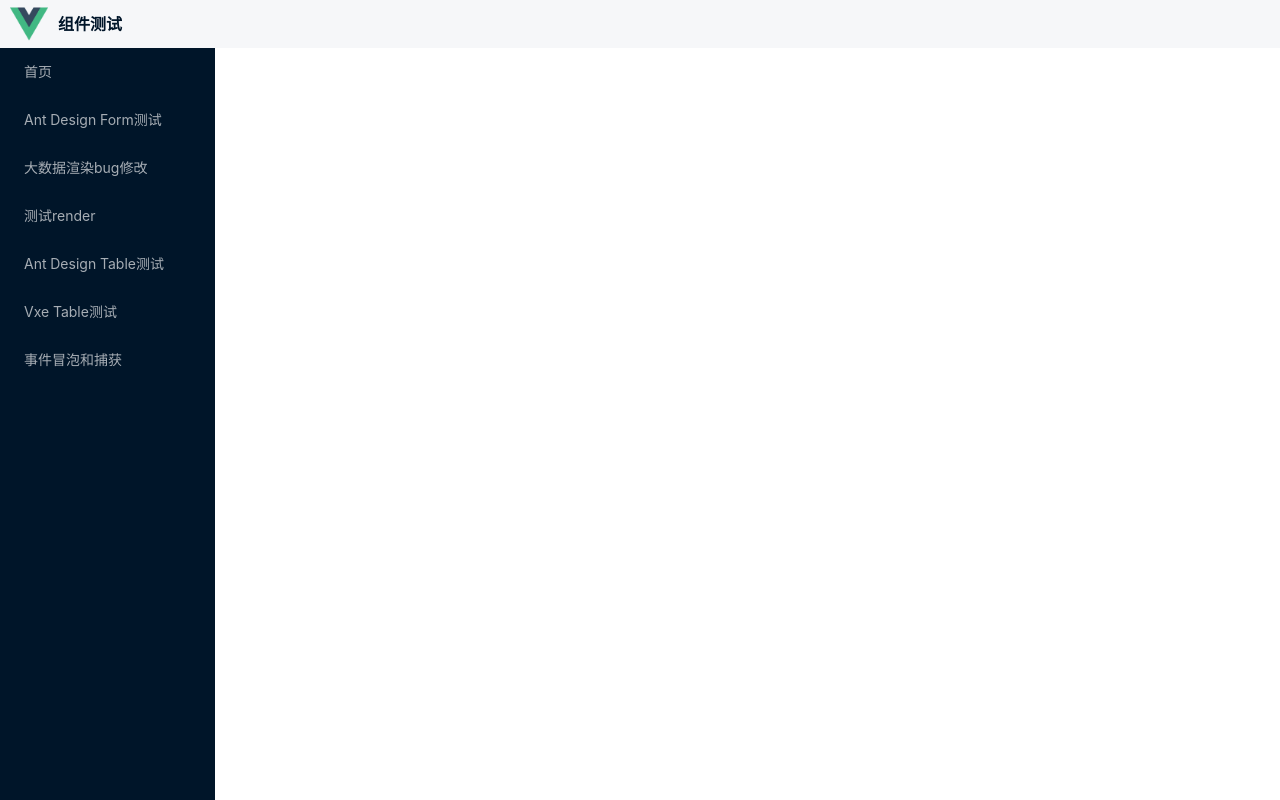
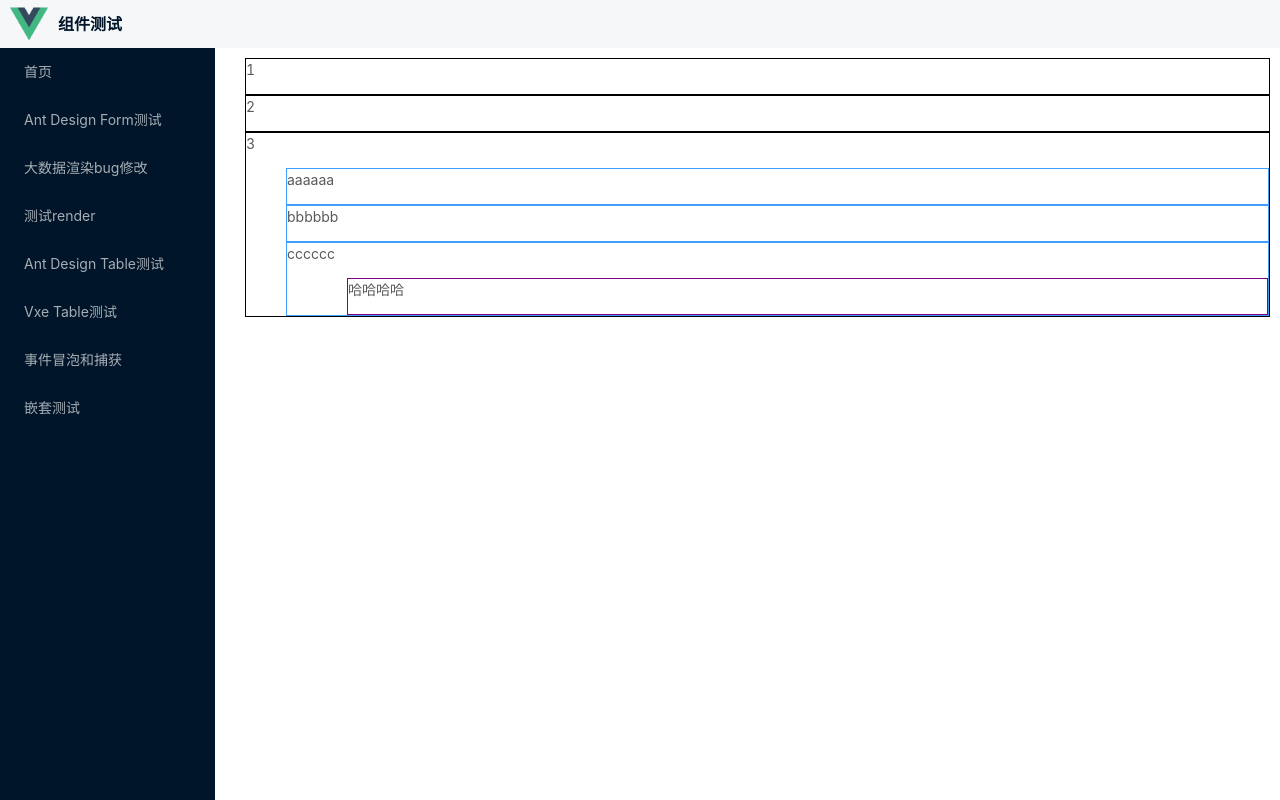
Before and after one commit to jade-liu/vue-antd-admin, a Vue app: page /nestedTest in a window 1280 px wide. Built offline with nearby package versions, Linux system fonts and the light colour scheme; what vxe-table would draw is missing.

Commit message:
新增测试内容

```diff
--- /dev/null
+++ b/src/components/Nested/index.vue
@@ -0,0 +1,42 @@
+<!--
+* @Name：嵌套
+* @Author: 刘玉
+* @Date: 2022-03-17 15:32:18
+* @Last Modified by: 刘玉
+* @Last Modified time: 2022-03-17 15:32:18
+-->
+<template>
+  <div>
+    <div
+      v-for="el in tasks"
+      :key="el.name"
+      :style="{ marginLeft: el.marginLeft, border: el.border }"
+    >
+      <p>{{ el.name }}</p>
+      <Nested :tasks="el.tasks" />
+    </div>
+  </div>
+</template>
+
+<script>
+export default {
+  name: "Nested",
+  components: {},
+  data() {
+    return {};
+  },
+  props: ["tasks"],
+  computed: {},
+  watch: {},
+  created() {
+    //
+  },
+  mounted() {
+    //
+  },
+  methods: {},
+};
+</script>
+<style lang="scss" scoped>
+//
+</style>
--- a/src/router/index.js
+++ b/src/router/index.js
@@ -64,6 +64,14 @@ const routes = [
       name: "事件冒泡和捕获",
     },
   },
+  {
+    path: "/nestedTest",
+    name: "NestedTest",
+    component: () => import("@/views/NestedTest/index.vue"),
+    meta: {
+      name: "嵌套测试",
+    },
+  },
 ];
 
 const router = new Router({
--- a/src/views/AntdForm/index.vue
+++ b/src/views/AntdForm/index.vue
@@ -50,13 +50,14 @@ export default {
     },
   },
   created() {
-    console.log('============', this.$form)
+    console.log("============", this.$form);
     this.form = this.$form.createForm(this, {
       onFieldsChange: (_, changedFields) => {
         console.log("changedFields", changedFields);
         this.$emit("change", changedFields);
       },
       mapPropsToFields: () => {
+        console.log("1111111111");
         return {
           username: this.$form.createFormField({
             value: this.username,
--- /dev/null
+++ b/src/views/NestedTest/index.vue
@@ -0,0 +1,75 @@
+<!--
+* @Name：
+* @Author: 刘玉
+* @Date: 2022-03-17 15:35:41
+* @Last Modified by: 刘玉
+* @Last Modified time: 2022-03-17 15:35:41
+-->
+<template>
+  <div>
+    <Nested :tasks="tasks" />
+  </div>
+</template>
+
+<script>
+export default {
+  name: "",
+  components: {
+    Nested: () => import("@/components/Nested/index"),
+  },
+  data() {
+    return {
+      tasks: [
+        { name: "1", marginLeft: "20px", border: "1px solid #000" },
+        { name: "2", marginLeft: "20px", border: "1px solid #000" },
+        {
+          name: "3",
+          marginLeft: "20px",
+          border: "1px solid #000",
+          tasks: [
+            {
+              tasks: [
+                {
+                  name: "aaaaaa",
+                  marginLeft: "40px",
+                  border: "1px solid #409eff",
+                },
+                {
+                  name: "bbbbbb",
+                  marginLeft: "40px",
+                  border: "1px solid #409eff",
+                },
+                {
+                  name: "cccccc",
+                  marginLeft: "40px",
+                  border: "1px solid #409eff",
+                  tasks: [
+                    {
+                      name: "哈哈哈哈",
+                      marginLeft: "60px",
+                      border: "1px solid purple",
+                    },
+                  ],
+                },
+              ],
+            },
+          ],
+        },
+      ],
+    };
+  },
+  props: {},
+  computed: {},
+  watch: {},
+  created() {
+    //
+  },
+  mounted() {
+    //
+  },
+  methods: {},
+};
+</script>
+<style lang="scss" scoped>
+//
+</style>
--- a/src/views/TestRender/index.vue
+++ b/src/views/TestRender/index.vue
@@ -6,11 +6,21 @@
 * @Last Modified time: 2022-01-06 18:55:11
 -->
 <script>
+import test from './test'
 export default {
   name: "",
-  components: {},
+  components: {
+    test
+  },
   data() {
-    return {};
+    return {
+      testValue: {
+        value1: '123',
+        value2: '456',
+        type: 'password',
+        href: 'wwww.baidu.com'
+      }
+    };
   },
   props: {},
   computed: {},
@@ -22,10 +32,12 @@ export default {
     //
   },
   render(h) {
+    return <test {...{ props: this.testValue }} />
     //   const height = document.documentElement.clientHeight;
     //   const data = { style: {height: height, width: '300px', background: 'pink'} }
       // return h('div', { style: {height: '200px', width: '300px', background: 'pink'} }, '1111')
-      return h('el-link', { attrs: { 'href': 'wwww.baidu.com', target: '_blank', type: 'primary', underline: true} }, '1111111')
+      // return h('el-link', { attrs: { 'href': 'wwww.baidu.com', target: '_blank', type: 'primary', underline: true} }, '1111111')
+
   },
   methods: {},
 };
--- /dev/null
+++ b/src/views/TestRender/test.vue
@@ -0,0 +1,36 @@
+<!--
+* @Name：
+* @Author: 刘玉
+* @Date: 2022-03-25 16:24:26
+* @Last Modified by: 刘玉
+* @Last Modified time: 2022-03-25 16:24:26
+-->
+<template>
+  <div >
+    <div>{{ value1 }}</div>
+    <div>{{ value2 }}</div>
+  </div>
+</template>
+
+<script>
+export default {
+  name: "",
+  components: {},
+  data() {
+    return {};
+  },
+  props: ["value1", "value2"],
+  computed: {},
+  watch: {},
+  created() {
+    //
+  },
+  mounted() {
+    //
+  },
+  methods: {},
+};
+</script>
+<style lang="scss" scoped>
+//
+</style>
```
